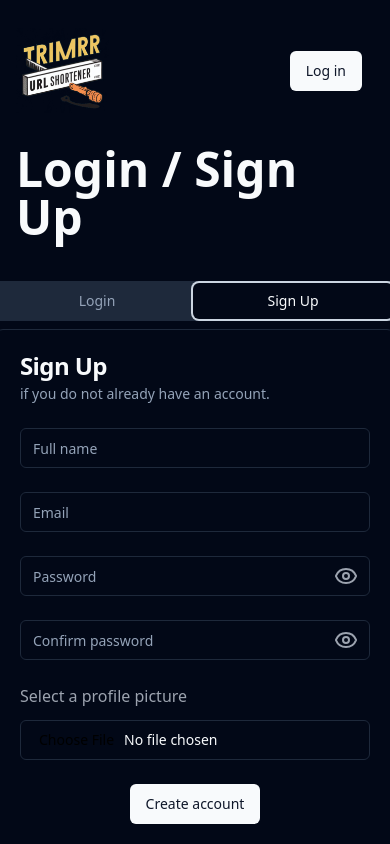
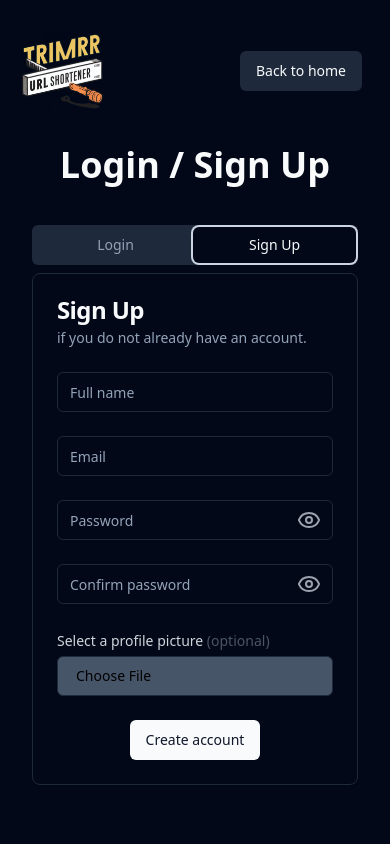
Before and after one commit to JulianManera8/url-shortener, a React (Vite) app: page /auth in a window 390 px wide. Both pictures are taken after a click on the tab "Sign Up". Shown: the top 844 px of the page. Built offline with nearby package versions, Linux system fonts and the light colour scheme.

Commit message:
responsive adjusted

```diff
--- a/src/COMPONENTS/header.jsx
+++ b/src/COMPONENTS/header.jsx
@@ -1,5 +1,5 @@
 /* eslint-disable react-hooks/exhaustive-deps */
-import { Link, useNavigate } from "react-router-dom";
+import { Link, useNavigate, useLocation } from "react-router-dom";
 import { Button } from "@/COMPONENTS/ui/button";
 import { DropdownMenu, DropdownMenuContent, DropdownMenuItem, DropdownMenuLabel, DropdownMenuSeparator, DropdownMenuTrigger } from "@/COMPONENTS/ui/dropdown-menu";
 import { Avatar, AvatarFallback, AvatarImage } from "@/COMPONENTS/ui/avatar";
@@ -13,6 +13,7 @@ import { useEffect } from "react";
 export default function Header() {
   const {loading, fn: fnLogout } = useFetch(logout)
   const navigate = useNavigate();
+  const location = useLocation()
 
   const { user, fetchUser } = UrlState();
 
@@ -21,13 +22,23 @@ export default function Header() {
   }, [user])
 
   const AvatarFB = () => {
-    let firstLetter = user?.user_metadata?.fullname.split(' ')[0]
-    let secondLetter = user?.user_metadata?.fullname.split(' ')[1]
+    let fullname = user?.user_metadata?.fullname.split(' ')
+    let formated = ''
 
-    let finalFB = firstLetter.charAt(0).toUpperCase() + secondLetter.charAt(0).toUpperCase()
 
-    return finalFB
+    if (fullname.length > 1) {
+      formated = fullname.map( word => {
+        return word.charAt(0).toUpperCase();
+      })
+      return formated.join('')
+    }
+
+    formated = fullname[0].charAt(0).toUpperCase()
+
+    return formated
   }
+
+
 
 
   return (
@@ -39,20 +50,20 @@ export default function Header() {
 
         <div className=" px-3">
           {!user ? (
-            <Button onClick={() => navigate("/auth")}>Log in</Button>
+            location.pathname !== '/auth' ? <Button onClick={() => navigate("/auth")}>Log in</Button>
+            : <Button onClick={() => navigate("/")} variant="secondary"> Back to home </Button>
           ) : (
             <DropdownMenu>
               <DropdownMenuTrigger>
                 <Avatar className="w-16 h-16">
-                  <AvatarImage src={user?.user_metadata?.profile_pic} className="object-fit" />
+                  <AvatarImage src={ user?.user_metadata?.profile_pic ? user?.user_metadata?.profile_pic : AvatarFB() } className="object-fill" />
                   <AvatarFallback>{AvatarFB()}</AvatarFallback>
                 </Avatar>
               </DropdownMenuTrigger>
 
               <DropdownMenuContent>
                 <DropdownMenuLabel>
-                  <span className="capitalize text-xl"> {user?.user_metadata?.fullname.split(" ")[0]} </span>
-                  <span className="capitalize text-xl"> {user?.user_metadata?.fullname.split(" ")[1]} </span>
+                  <span className="capitalize text-xl"> {user?.user_metadata?.fullname} </span>
                 </DropdownMenuLabel>
                 <DropdownMenuSeparator />
                 <DropdownMenuItem>
--- a/src/COMPONENTS/login.jsx
+++ b/src/COMPONENTS/login.jsx
@@ -79,7 +79,7 @@ export default function Login() {
                 <CardHeader>
                     <CardTitle>Login</CardTitle>
                     <CardDescription>
-                        <span>to your account if you already have one.</span>
+                        <span>to your account if you already have one.</span><br/>
                         {error && <Error errorMessage={error.message} />}
                     </CardDescription>
                 </CardHeader>
@@ -92,7 +92,7 @@ export default function Login() {
 
                     <div className="relative">
                         <Input onChange={handleInputChange} type={passEye ? 'password': 'text'} name="password" placeholder="Password" autoComplete='current-password'/>
-                        {passEye ? <Eye className="absolute top-2 right-3 text-gray-400" onClick={() => setPassEye(!passEye)}/> : <EyeOff className="absolute top-2 right-3 text-gray-400" onClick={() => setPassEye(!passEye)}/>}
+                        {passEye ? <Eye className="absolute inset-y-0 my-auto right-3 text-gray-400 cursor-pointer" onClick={() => setPassEye(!passEye)}/> : <EyeOff className="absolute inset-y-0 my-auto right-3 text-gray-400 cursor-pointer" onClick={() => setPassEye(!passEye)}/>}
 
                         {errors.password && <Error errorMessage={errors.password} />}
                     </div>
--- a/src/COMPONENTS/signup.jsx
+++ b/src/COMPONENTS/signup.jsx
@@ -124,8 +124,9 @@ export default function Signup() {
               placeholder="Password"
               className=""
               onChange={handleChangeInput}
+              autoComplete='off'
             />
-            {passEye ? <Eye className="absolute top-2 right-3 text-gray-400" onClick={() => setPassEye(!passEye)}/> : <EyeOff className="absolute top-2 right-3 text-gray-400" onClick={() => setPassEye(!passEye)}/>}
+            {passEye ? <Eye className="absolute inset-y-0 my-auto right-3 text-gray-400 cursor-pointer" onClick={() => setPassEye(!passEye)}/> : <EyeOff className="absolute inset-y-0 my-auto right-3 text-gray-400 cursor-pointer" onClick={() => setPassEye(!passEye)}/>}
 
             {errors.password && <Error errorMessage={errors.password} />}
           </div>
@@ -137,8 +138,9 @@ export default function Signup() {
               placeholder="Confirm password"
               className=""
               onChange={handleChangeInput}
+              autoComplete='off'
             />
-            {passEye ? <Eye className="absolute top-2 right-3 text-gray-400" onClick={() => setPassEye(!passEye)}/> : <EyeOff className="absolute top-2 right-3 text-gray-400" onClick={() => setPassEye(!passEye)}/>}
+            {passEye ? <Eye className="absolute inset-y-0 my-auto right-3 text-gray-400 cursor-pointer" onClick={() => setPassEye(!passEye)}/> : <EyeOff className="absolute inset-y-0 my-auto right-3 text-gray-400 cursor-pointer" onClick={() => setPassEye(!passEye)}/>}
 
             {errors.confirmPassword && (
               <Error errorMessage={errors.confirmPassword} />
@@ -146,14 +148,13 @@ export default function Signup() {
           </div>
 
           <div>
-            <label htmlFor="profile_pic" className="text-gray-400">Select a profile picture</label>
+            <label htmlFor="profile_pic" className="text-gray-300 text-sm">Select a profile picture <span className="text-gray-600"> (optional)</span> </label>
             <Input
               name="profile_pic"
               type="file"
               accept='image/*'
-              className="flex justify mt-3"
+              className="flex justify mt-1 text-transparent bg-slate-600"
               onChange={handleChangeInput}
-              placeholder="Select a profile picture"
             />
             {errors.profile_pic && (
               <Error errorMessage={errors.profile_pic} />
--- a/src/PAGES/Auth.jsx
+++ b/src/PAGES/Auth.jsx
@@ -22,14 +22,14 @@ export default function Auth() {
 
 
   return (
-    <div className="mt-8 flex flex-col items-center gap-10">
+    <div className="mt-8 flex flex-col items-center gap-10 px-4  max-w-[500px] mx-auto">
 
       {searchParams.get("createNew")
-      ? ( <h1 className="text-3xl font-extrabold"> Hold up, you have to login first!</h1> )
-      : ( <h1 className="text-5xl font-extrabold"> Login / Sign Up </h1> )
+        ? ( <h1 className="text-3xl font-extrabold text-center">Hold up, you have to login first!</h1> )
+        : ( <h1 className="text-4xl sm:text-5xl font-extrabold text-center">Login / Sign Up</h1> )
       }
 
-      <Tabs defaultValue="account" className="w-[400px]">
+      <Tabs defaultValue="account" className="w-full">
         <TabsList className="grid w-full grid-cols-2">
           <TabsTrigger value="account">Login</TabsTrigger>
           <TabsTrigger value="signip">Sign Up</TabsTrigger>
@@ -44,4 +44,5 @@ export default function Auth() {
 
     </div>
   );
+
 }
```
Also changed, not shown: src/prueba/prueba.txt (deleted).
